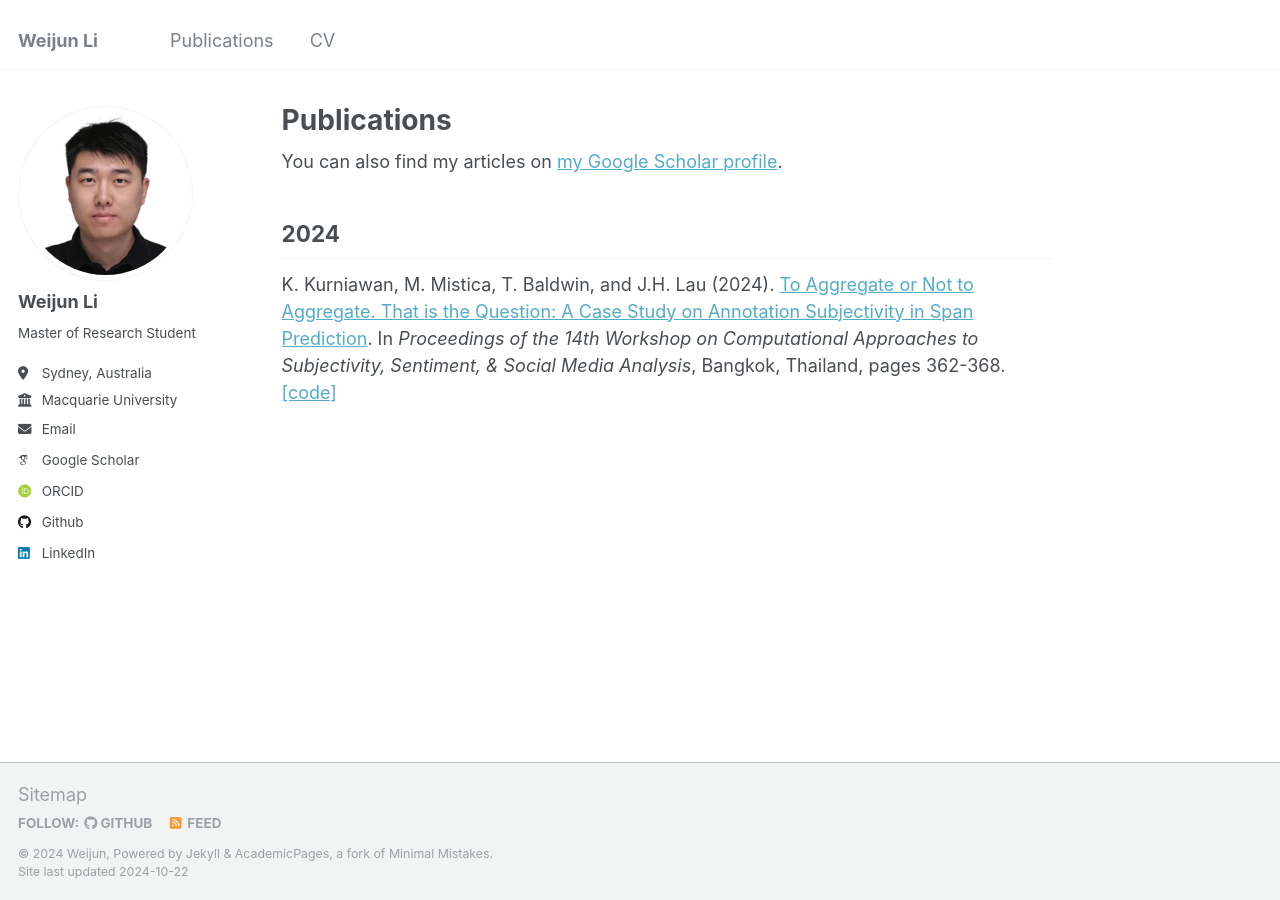
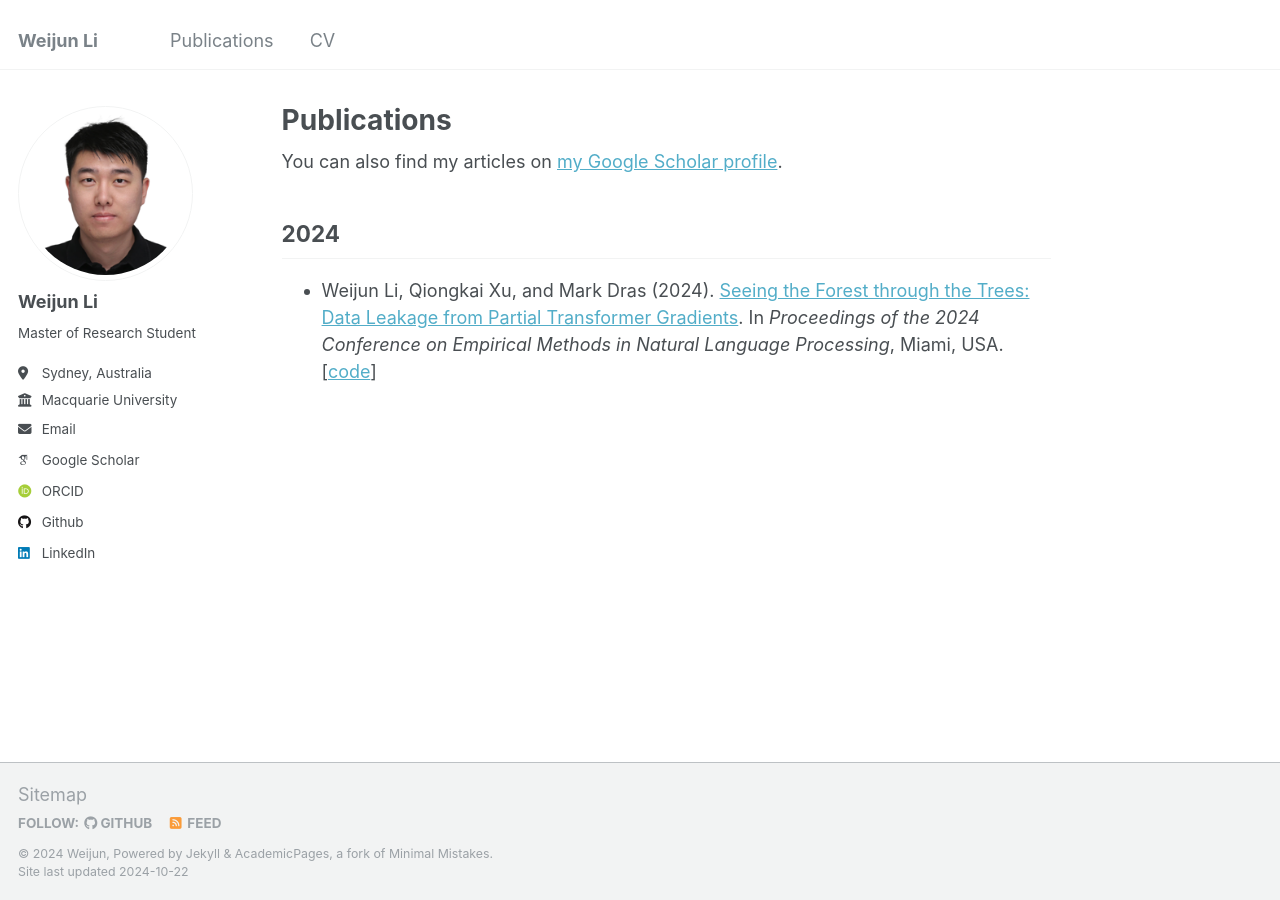
Before and after one commit to weijun-l/weijun-l.github.io, a Jekyll site: the page built from _pages/publications.md, in a window 1280 px wide. Built offline with Jekyll 4.4.1, drawn with Linux system fonts in a browser that asks for light colours; some web fonts are replaced.

Commit message:
update publication page

```diff
--- a/_pages/publications.md
+++ b/_pages/publications.md
@@ -4,7 +4,12 @@ title: "Publications"
 permalink: /publications/
 author_profile: true
 ---
-<!-- Full publication list is given below. Please see [my Google Scholar profile](YOUR_GOOGLE_SCHOLAR_LINK) for bibliometrics. -->
+
+<style>
+.publications li {
+  margin-bottom: 1em;
+}
+</style>
 
 {% if site.author.googlescholar %}
   <div class="wordwrap">You can also find my articles on <a href="{{site.author.googlescholar}}">my Google Scholar profile</a>.</div>
@@ -12,4 +17,6 @@ author_profile: true
 
 ## 2024
 
-K. Kurniawan, M. Mistica, T. Baldwin, and J.H. Lau (2024). [To Aggregate or Not to Aggregate. That is the Question: A Case Study on Annotation Subjectivity in Span Prediction](PAPER_LINK). In *Proceedings of the 14th Workshop on Computational Approaches to Subjectivity, Sentiment, & Social Media Analysis*, Bangkok, Thailand, pages 362-368. [[code]](CODE_LINK)
+<ul class="publications">
+  <li>Weijun Li, Qiongkai Xu, and Mark Dras (2024). <a href="https://arxiv.org/abs/2406.00999">Seeing the Forest through the Trees: Data Leakage from Partial Transformer Gradients</a>. In <i>Proceedings of the 2024 Conference on Empirical Methods in Natural Language Processing</i>, Miami, USA. [<a href="https://github.com/weijun-l/partial-gradients-leakage">code</a>]</li>
+</ul>
```
